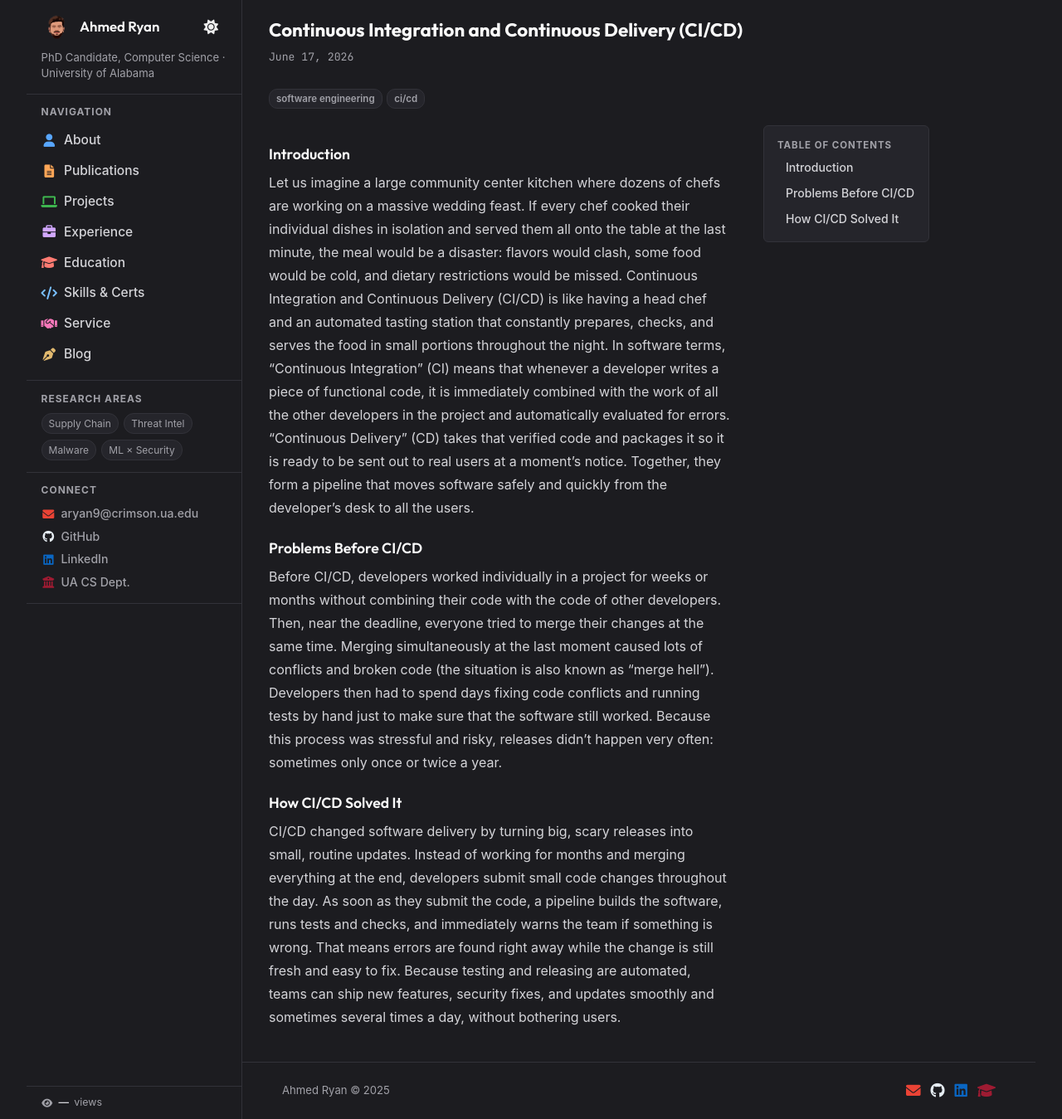
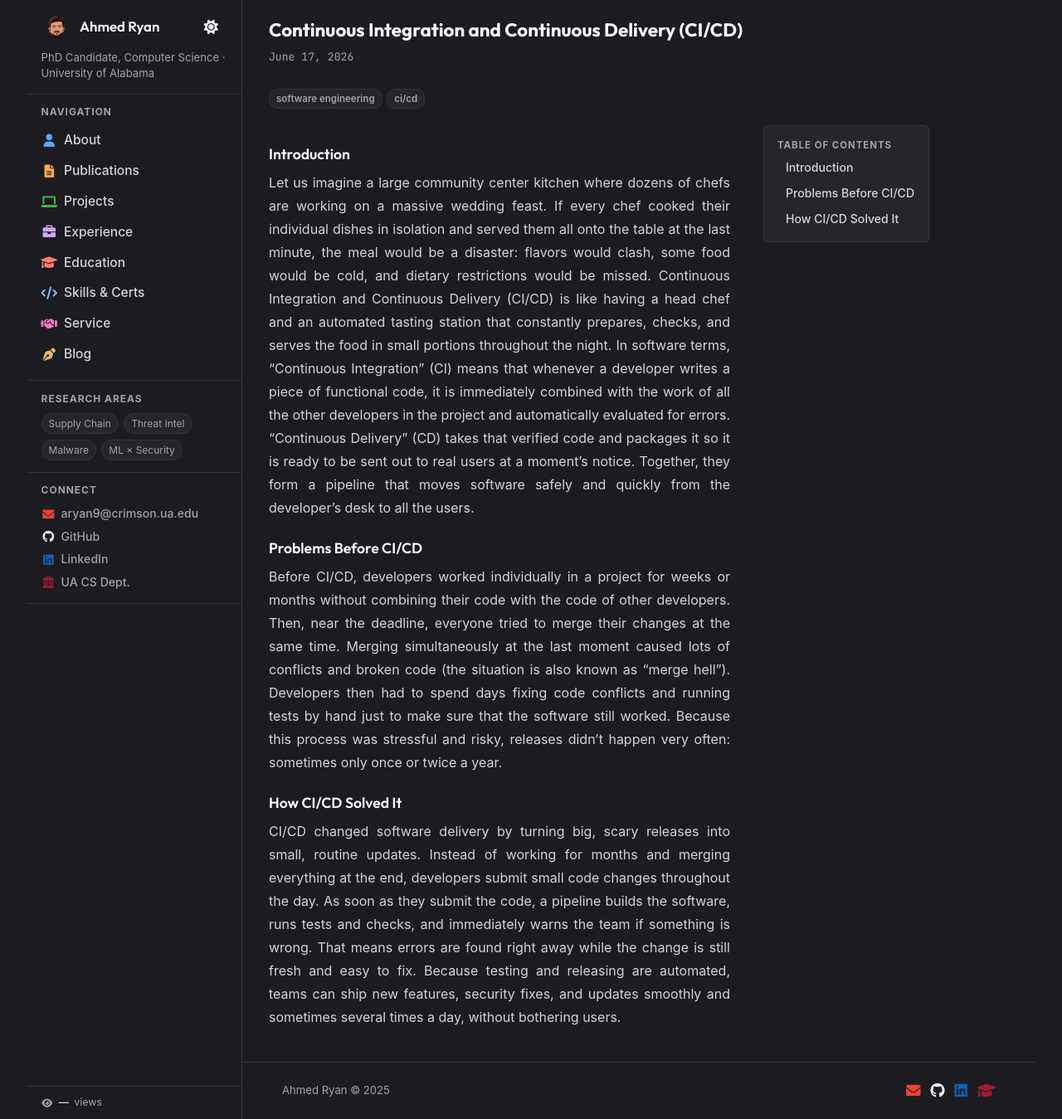
Before and after one commit to fraxhost/fraxhost.github.io, a Jekyll site: the page built from _posts/2026-06-17-cd-cd.md, in a window 1280 px wide and 1349 px high. Shown: the whole window at 83% size. Built offline with Jekyll 4.4.1, drawn with Linux system fonts in a browser that asks for light colours.

Commit message:
feat: justify paragraph text in blog posts
Co-Authored-By: Claude Sonnet 4.6 <noreply@anthropic.com>

```diff
--- a/css/blog.css
+++ b/css/blog.css
@@ -239,7 +239,7 @@
 }
 .post-body h2 { font-size: 1.1rem; margin: 1.5rem 0 0.5rem; color: var(--color-text-emphasized); }
 .post-body h3 { font-size: 1rem; margin: 1.25rem 0 0.4rem; color: var(--color-text-emphasized); }
-.post-body p  { margin-bottom: 1rem; }
+.post-body p  { margin-bottom: 1rem; text-align: justify; text-justify: auto; }
 .post-body a  { color: var(--color-primary); }
 .post-body code {
   font-family: var(--font-mono);
```
